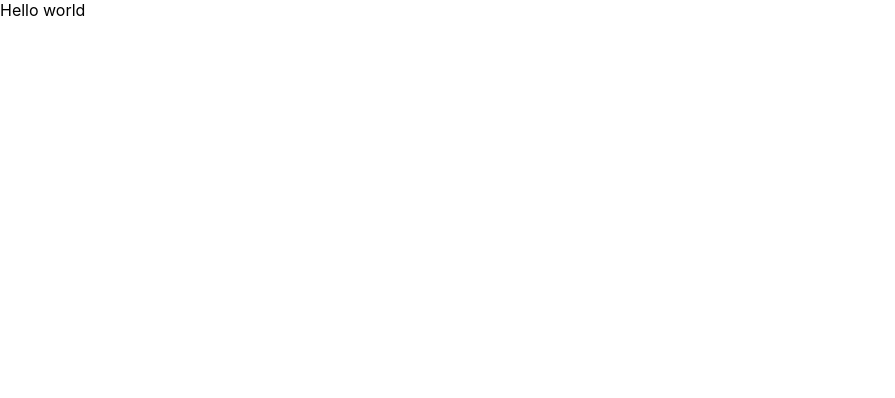
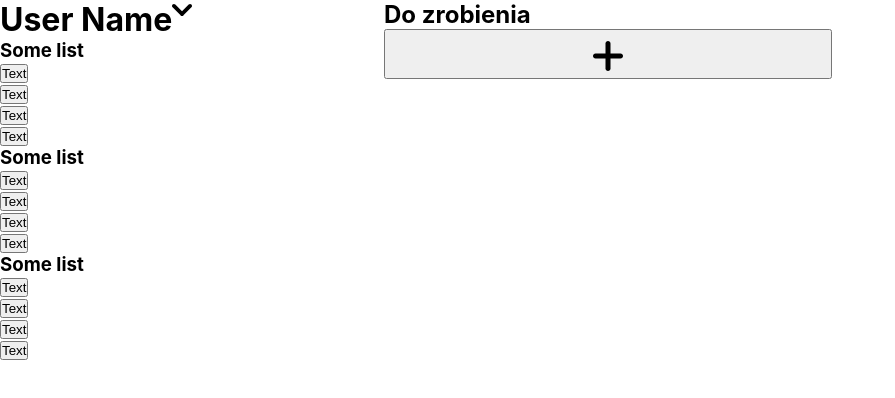
Before and after one commit to KubaK1P/to-do, a React (Create React App) app in the folder to-do-app/: page / in a window 1280 px wide. Shown: the top 398 px of the page, without its empty margins (0-895 px from the left). Built offline with nearby package versions, Linux system fonts and the light colour scheme.

Commit message:
fix: kill all node modules

```diff
--- a/to-do-app/public/index.html
+++ b/to-do-app/public/index.html
@@ -24,7 +24,7 @@
       work correctly both with client-side routing and a non-root public URL.
       Learn how to configure a non-root public URL by running `npm run build`.
     -->
-    <title>React App</title>
+    <title>To do</title>
   </head>
   <body>
     <noscript>You need to enable JavaScript to run this app.</noscript>
--- a/to-do-app/src/App.css
+++ b/to-do-app/src/App.css
@@ -0,0 +1,45 @@
+body * {
+  margin: 0;
+  padding: 0;
+  box-sizing: border-box;
+  list-style-type: none;
+}
+
+.container {
+  display: flex;
+}
+
+.menu {
+  flex-basis: 30%;
+}
+
+.main {
+  flex-grow: 2;
+}
+
+main {
+  width:50%;
+}
+
+.user-header {
+  display: flex;
+}
+
+.aside {
+  display: flex;
+  flex-direction: column;
+}
+
+.addNewToDo {
+  width: 100%;
+  height: 50px;
+}
+
+.addNewToDo svg {
+  height: inherit;
+}
+
+.deleteButton {
+  width: 40px;
+  height: 40px;
+}
--- a/to-do-app/src/App.js
+++ b/to-do-app/src/App.js
@@ -1,10 +1,12 @@
-
+import Menu from './components/Menu';
+import Main from './components/Main';
 import './App.css';
 
 function App() {
   return (
-    <div className="App">
-      Hello world
+    <div className="container">
+      <Menu></Menu>
+      <Main></Main>
     </div>
   );
 }
--- /dev/null
+++ b/to-do-app/src/components/Header.js
@@ -0,0 +1,35 @@
+function Header() {
+    return (
+        <header className="header">
+            <div className="user-header">
+                <h1>User Name</h1>
+                <div>
+                    <svg
+                        fill="#000000"
+                        height="20px"
+                        width="20px"
+                        version="1.1"
+                        id="Capa_1"
+                        xmlns="http://www.w3.org/2000/svg"
+                        xmlnsXlink="http://www.w3.org/1999/xlink"
+                        viewBox="0 0 55.751 55.751"
+                        xmlSpace="preserve"
+                    >
+                        <g id="SVGRepo_bgCarrier" strokeWidth="0"></g>
+                        <g id="SVGRepo_tracerCarrier" strokeLinecap="round" strokeLinejoin="round"></g>
+                        <g id="SVGRepo_iconCarrier">
+                            <g>
+                                <path d="M31.836,43.006c0.282-0.281,0.518-0.59,0.725-0.912L54.17,20.485c2.107-2.109,2.109-5.528,0-7.638
+                                c-2.109-2.107-5.527-2.109-7.638,0l-18.608,18.61L9.217,12.753c-2.109-2.108-5.527-2.109-7.637,0
+                                C0.527,13.809-0.002,15.19,0,16.571c-0.002,1.382,0.527,2.764,1.582,3.816l21.703,21.706c0.207,0.323,0.445,0.631,0.729,0.913
+                                c1.078,1.078,2.496,1.597,3.91,1.572C29.336,44.604,30.758,44.084,31.836,43.006z"></path>
+                            </g>
+                        </g>
+                    </svg>
+                </div>
+            </div>
+        </header>
+    );
+}
+
+export default Header;
--- /dev/null
+++ b/to-do-app/src/components/Main.js
@@ -0,0 +1,18 @@
+import ToDoList from "./ToDoList";
+
+
+function Main() {
+
+    return (
+        <div className="main">
+            <main >
+                <h2>Do zrobienia</h2>
+                <div>
+                    <ToDoList></ToDoList>
+                </div>
+            </main>
+        </div>
+    );
+}
+
+export default Main;
--- /dev/null
+++ b/to-do-app/src/components/Menu.js
@@ -0,0 +1,42 @@
+import Header from "./Header";
+
+function Menu() {
+
+    return (
+        <div className="menu">
+            <Header />
+            <aside class="aside">
+                <div>
+                    <h3>Some list</h3>
+                    <ul>
+                        <li><button>Text</button></li>
+                        <li><button>Text</button></li>
+                        <li><button>Text</button></li>
+                        <li><button>Text</button></li>
+                    </ul>
+                </div>
+                <div>
+                    <h3>Some list</h3>
+                    <ul>
+                        <li><button>Text</button></li>
+                        <li><button>Text</button></li>
+                        <li><button>Text</button></li>
+                        <li><button>Text</button></li>
+                    </ul>
+                </div>
+                <div>
+                    <h3>Some list</h3>
+                    <ul>
+                        <li><button>Text</button></li>
+                        <li><button>Text</button></li>
+                        <li><button>Text</button></li>
+                        <li><button>Text</button></li>
+                    </ul>
+                </div>
+
+            </aside>
+        </div>
+    );
+}
+
+export default Menu;
--- /dev/null
+++ b/to-do-app/src/components/ToDoItem.js
@@ -0,0 +1,13 @@
+function ToDoItem({ children, id, onDelete}) {
+    return (
+        <li>
+            <input type="checkbox"></input>
+            {children}
+            <button onClick={() => onDelete(id)} className="deleteButton">
+                <svg viewBox="0 0 1024 1024" xmlns="http://www.w3.org/2000/svg" fill="#000000"><g id="SVGRepo_bgCarrier" strokeWidth="0"></g><g id="SVGRepo_tracerCarrier" strokeLinecap="round" strokeLinejoin="round"></g><g id="SVGRepo_iconCarrier"><path fill="#000000" d="M195.2 195.2a64 64 0 0 1 90.496 0L512 421.504 738.304 195.2a64 64 0 0 1 90.496 90.496L602.496 512 828.8 738.304a64 64 0 0 1-90.496 90.496L512 602.496 285.696 828.8a64 64 0 0 1-90.496-90.496L421.504 512 195.2 285.696a64 64 0 0 1 0-90.496z"></path></g></svg>
+            </button>
+        </li>
+    );
+}
+
+export default ToDoItem;
--- /dev/null
+++ b/to-do-app/src/components/ToDoList.js
@@ -0,0 +1,64 @@
+import { useState } from "react";
+import ToDoItem from "./ToDoItem";
+
+function ToDoList() {
+    const [toDo, setToDo] = useState([]);
+    const [editingId, setEditingId] = useState(null);
+
+    const handleClickAdd = () => {
+        const newId = Date.now();
+        setToDo(prevToDo => [...prevToDo, { "id": newId, "taskTitle": "" }]);
+
+        setEditingId(newId);
+    }
+
+    const saveTask = (id, taskTitle) => {
+        if (taskTitle.trim() === "") {
+            setToDo(toDo.filter(task => task.id !== id));
+        } else {
+            setToDo(
+                toDo.map(task =>
+          task.id === id ? { ...task, taskTitle: taskTitle } : task
+        ))
+            setEditingId(null);
+        }
+
+    }
+
+    const handleDelete = (id) => {
+        setToDo(
+            toDo.filter(task => task.id !== id)
+        );
+    }
+
+    return (
+        <div>
+            <button className="addNewToDo" onClick={() => handleClickAdd()}><svg viewBox="0 0 20 20" fill="none" xmlns="http://www.w3.org/2000/svg"><g id="SVGRepo_bgCarrier" strokeWidth="0"></g><g id="SVGRepo_tracerCarrier" strokeLinecap="round" strokeLinejoin="round"></g><g id="SVGRepo_iconCarrier"> <path d="M5 11C4.44772 11 4 10.5523 4 10C4 9.44772 4.44772 9 5 9H15C15.5523 9 16 9.44772 16 10C16 10.5523 15.5523 11 15 11H5Z" fill="#000000"></path> <path d="M9 5C9 4.44772 9.44772 4 10 4C10.5523 4 11 4.44772 11 5V15C11 15.5523 10.5523 16 10 16C9.44772 16 9 15.5523 9 15V5Z" fill="#000000"></path> </g></svg></button>
+            <ul>
+                {
+                    toDo.map((task) => (
+                        <ToDoItem key={task.id} id={task.id} onDelete={handleDelete}>
+                            {(editingId === task.id) ? (
+                                <input
+                                    autoFocus
+                                    defaultValue={task.taskTitle}
+                                    onBlur={(e) => saveTask(task.id, e.target.value)}
+                                    onKeyDown={(e) => {
+                                        if (e.key === "Enter") {
+                                            saveTask(task.id, e.target.value);
+                                        }
+                                }}>
+                                </input>
+                            ): (
+                                    <span>{task.taskTitle}</span>
+                            )}
+
+                        </ToDoItem>
+                    ))
+                }
+            </ul>
+        </div>
+    );
+}
+
+export default ToDoList;
```
Also changed, not shown: to-do-app/public/down-arrow-svgrepo-com.svg (added).
